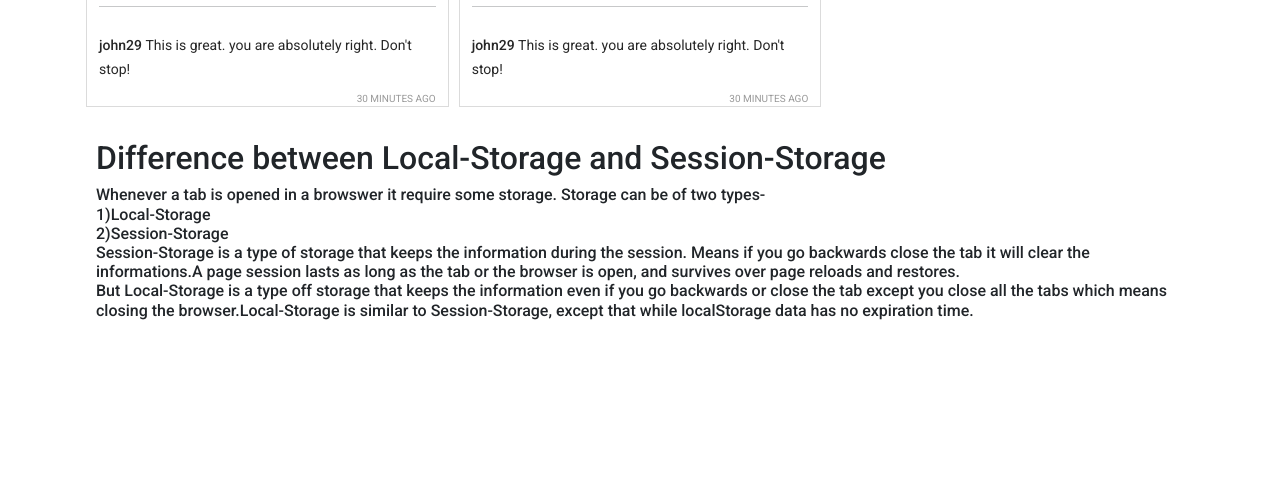
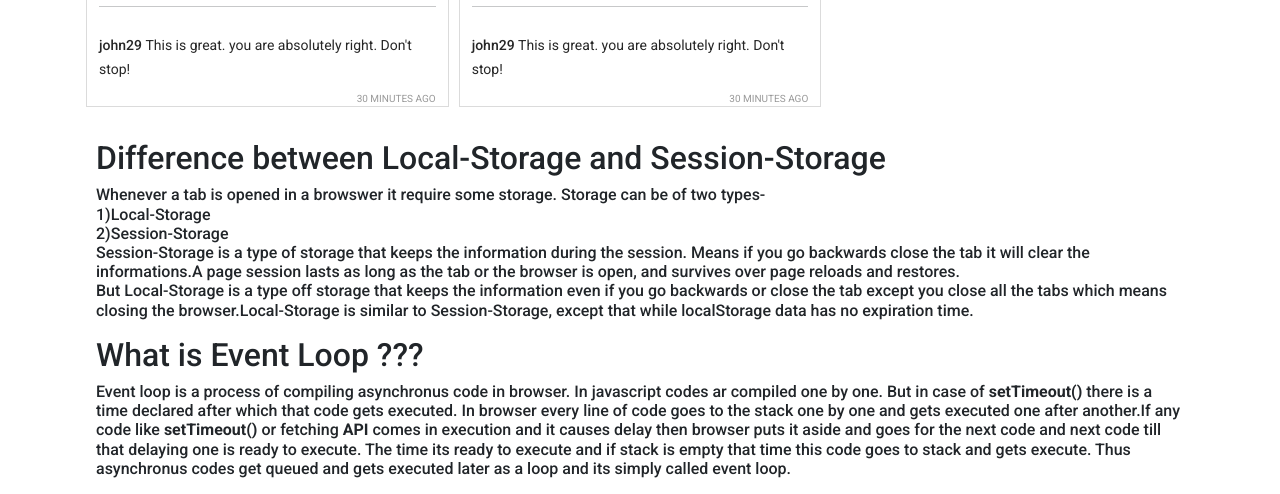
Before and after one commit to Ananthadeb1/Insta-sohor, a plain HTML site: page index.html in a window 1280 px wide. Shown: the part 1425-1919 px from the top of the page. Before the commit the page ends 1761 px from the top, so only its background shows below. Drawn offline with nearby package versions, Linux system fonts and the light colour scheme.

Commit message:
everything done

```diff
--- a/index.html
+++ b/index.html
@@ -92,7 +92,20 @@
                 </p>
 
             </div>
-
+            <div class="mx-5 my-3 div-bg">
+                <h2>What is Event Loop ???</h2>
+                <p class="h6">
+                    Event loop is a process of compiling asynchronus code in browser. In javascript codes ar compiled one by
+                    one. But in case of <strong>setTimeout()</strong> there is a time declared after which that code gets
+                    executed.
+                    In browser every line of code goes to the stack one by one and gets executed one after another.If any
+                    code like <strong>setTimeout()</strong> or fetching <strong>API</strong> comes in execution and it
+                    causes delay then browser puts it aside
+                    and goes for the next code and next code till that delaying one is ready to execute. The time its ready
+                    to execute and if stack is empty that time this code goes to stack and gets execute. Thus asynchronus
+                    codes get queued and gets executed later as a loop and its simply called event loop.
+                </p>
+            </div>
         </section>
         <footer></footer>
 
```
